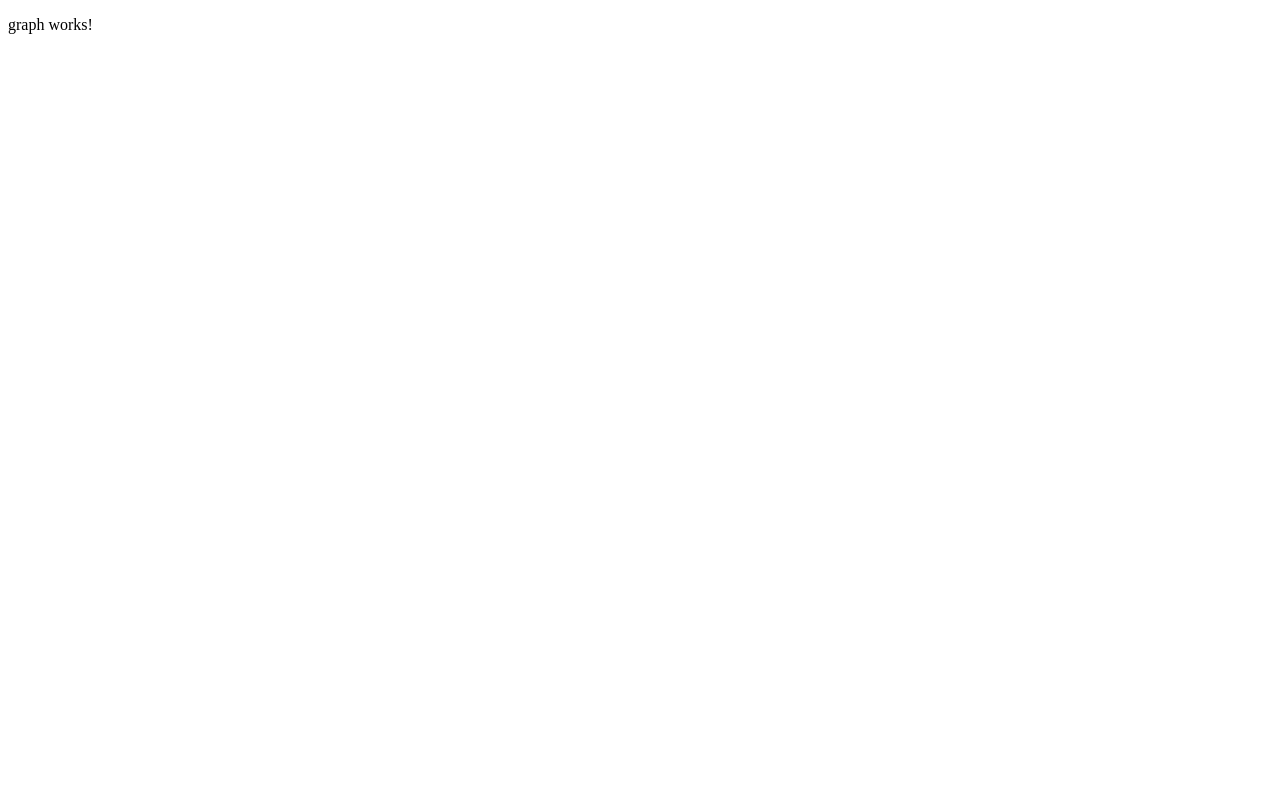
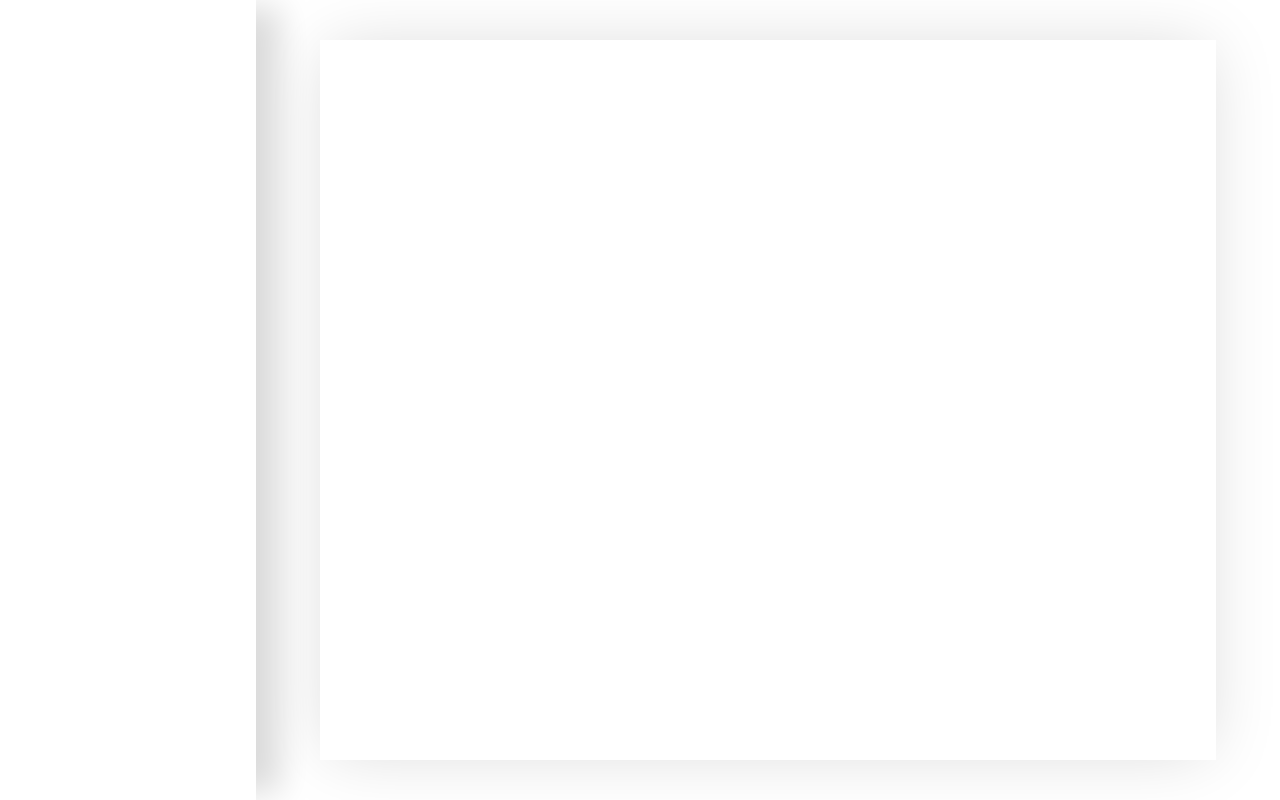
Before and after one commit to jrmykolyn/test.js.angular.graph-visualization, an Angular app: page / in a window 1280 px wide. Built offline with nearby package versions, Linux system fonts and the light colour scheme.

Commit message:
Rough out structure and styles for GraphComponent

```diff
--- a/src/app/graph/graph.component.html
+++ b/src/app/graph/graph.component.html
@@ -1 +1,5 @@
-<p>graph works!</p>
+<section>
+  <aside id="controls">
+  </aside>
+  <div id="graph-container"></div>
+</section>
--- a/src/app/graph/graph.component.scss
+++ b/src/app/graph/graph.component.scss
@@ -0,0 +1,19 @@
+#controls {
+  width: 20%;
+  height: 100%;
+  background: #fff;
+  box-shadow: 2rem 0 2rem -0.5rem rgba(0, 0, 0, 0.15);
+  position: fixed;
+  top: 0;
+  left: 0;
+}
+
+#graph-container {
+  width: 70%;
+  height: 90%;
+  display: block;
+  box-shadow: 0 0 4rem -0.5rem rgba(0, 0, 0, 0.15);
+  position: fixed;
+  top: 5%;
+  left: 25%;
+}
```
